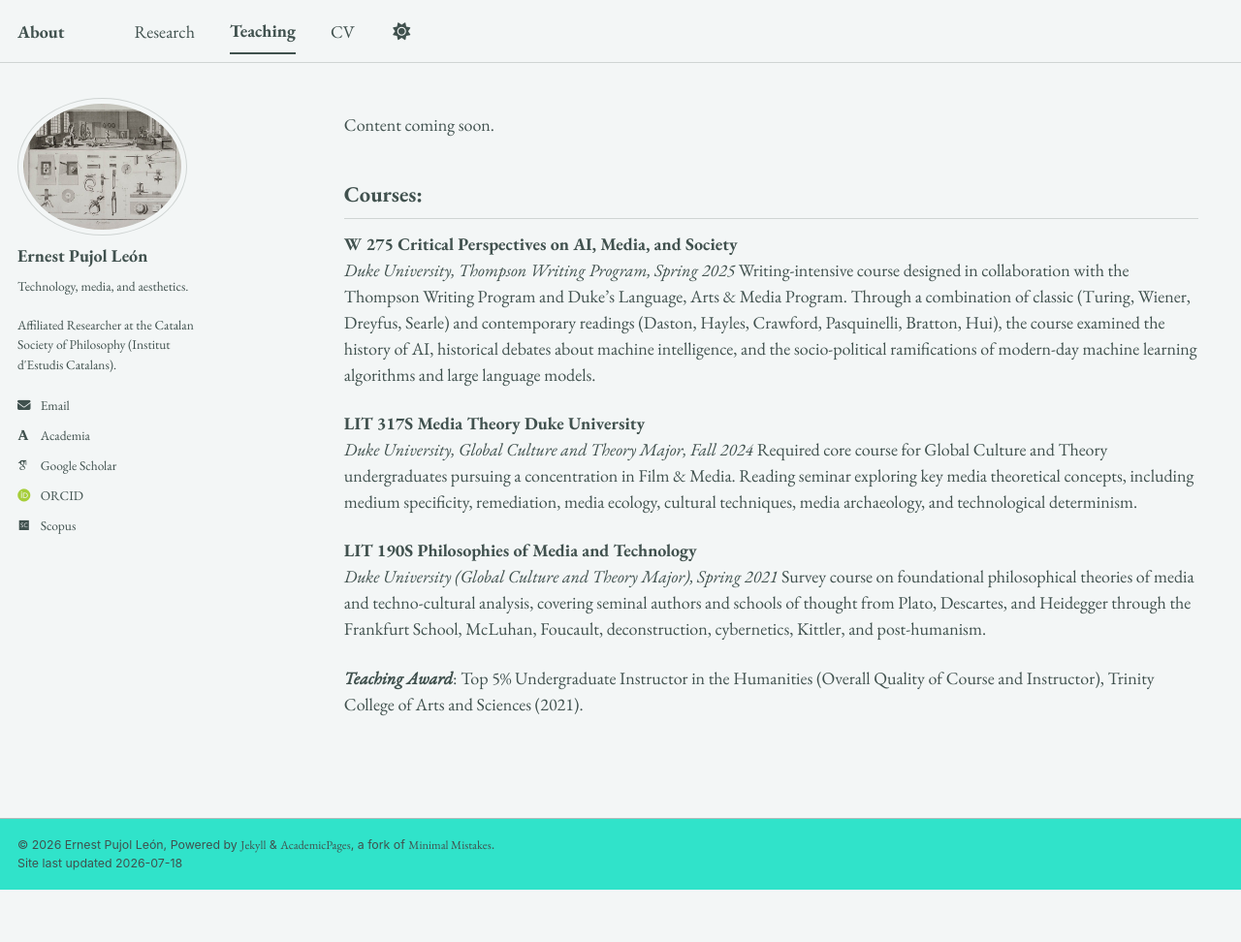
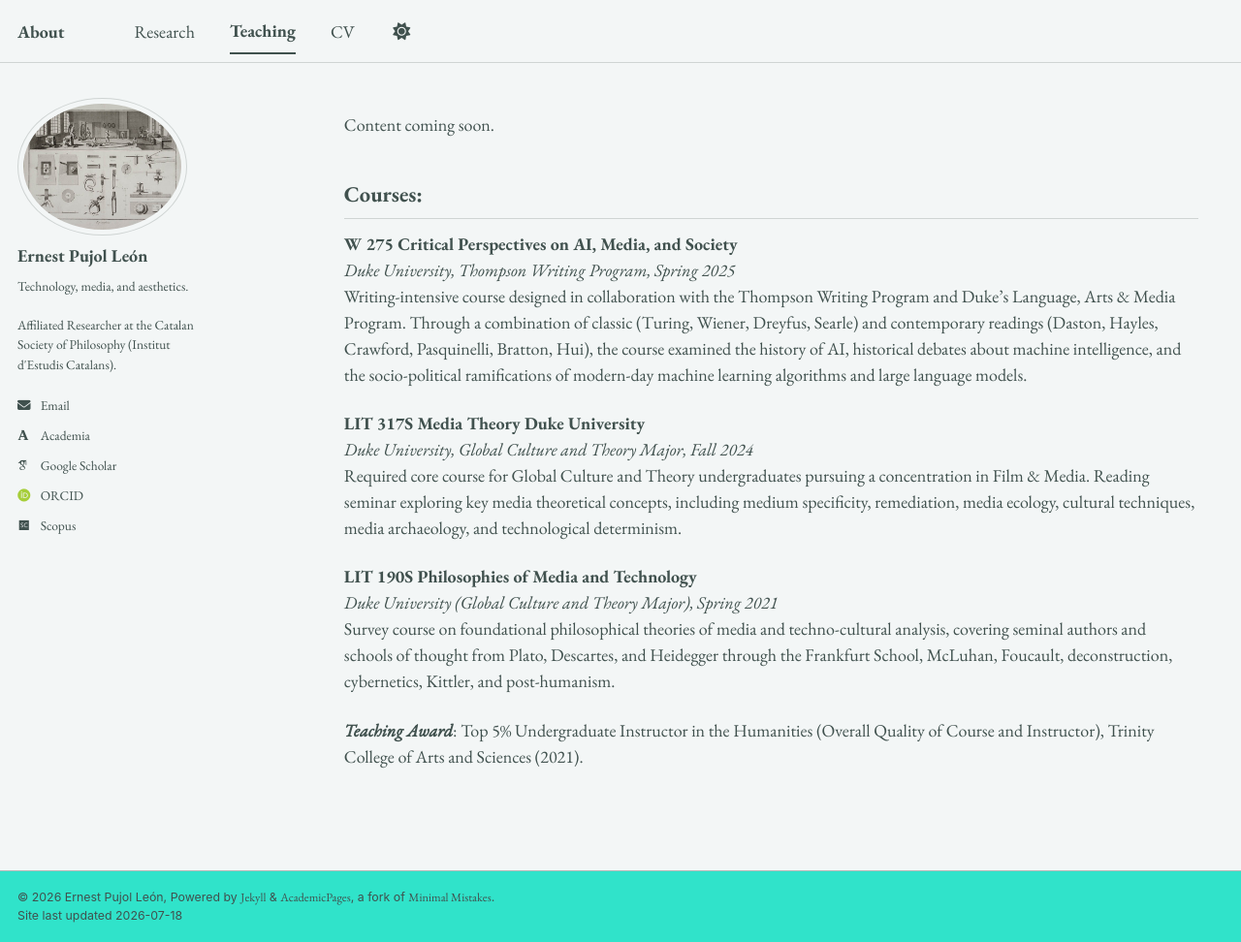
Before and after one commit to epujol90/epujol90.github.io, a Jekyll site: the page built from _pages/teaching.md, in a window 1280 px wide and 972 px high. Shown: the whole window at 97% size. Built offline with Jekyll 4.4.1, drawn with Linux system fonts in a browser that asks for light colours; some web fonts are replaced; a script bundle is joined from its source files by our own code; library files that are not in the unit come from our copies.

```diff
--- a/_pages/teaching.md
+++ b/_pages/teaching.md
@@ -9,19 +9,19 @@ Content coming soon.
 ## Courses:
 
 **W 275 Critical Perspectives on AI, Media, and Society**<br>
-_Duke University, Thompson Writing Program, Spring 2025_
+_Duke University, Thompson Writing Program, Spring 2025_ <br>
 Writing-intensive course designed in collaboration with the Thompson Writing Program and Duke’s Language, Arts & Media Program. Through a combination of classic (Turing, Wiener, Dreyfus, Searle) and contemporary readings (Daston, Hayles, Crawford, Pasquinelli, Bratton, Hui), the course examined the history of AI, historical debates about machine intelligence, and the socio-political ramifications of modern-day machine learning algorithms and large language models.
 <br>
 
 
 **LIT 317S Media Theory Duke University**<br>
-_Duke University, Global Culture and Theory Major, Fall 2024_
+_Duke University, Global Culture and Theory Major, Fall 2024_ <br>
 Required core course for Global Culture and Theory undergraduates pursuing a concentration in Film & Media. Reading seminar exploring key media theoretical concepts, including medium specificity, remediation, media ecology, cultural techniques, media archaeology, and technological determinism.
 <br>
 
 
 **LIT 190S Philosophies of Media and Technology**<br>
-_Duke University (Global Culture and Theory Major), Spring 2021_
+_Duke University (Global Culture and Theory Major), Spring 2021_ <br>
 Survey course on foundational philosophical theories of media and techno-cultural analysis, covering seminal authors and schools of thought from Plato, Descartes, and Heidegger through the Frankfurt School, McLuhan, Foucault, deconstruction, cybernetics, Kittler, and post-humanism.
 
 **_Teaching Award_**: Top 5% Undergraduate Instructor in the Humanities (Overall Quality of Course and Instructor), Trinity College of Arts and Sciences (2021).
```
